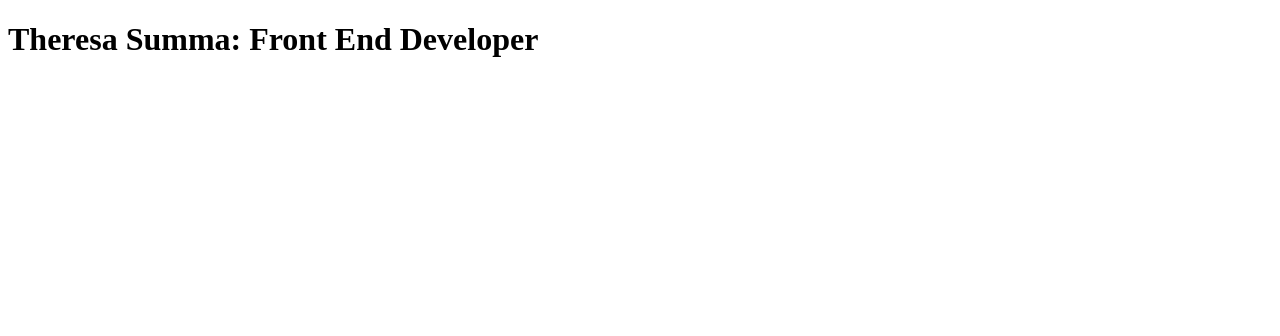
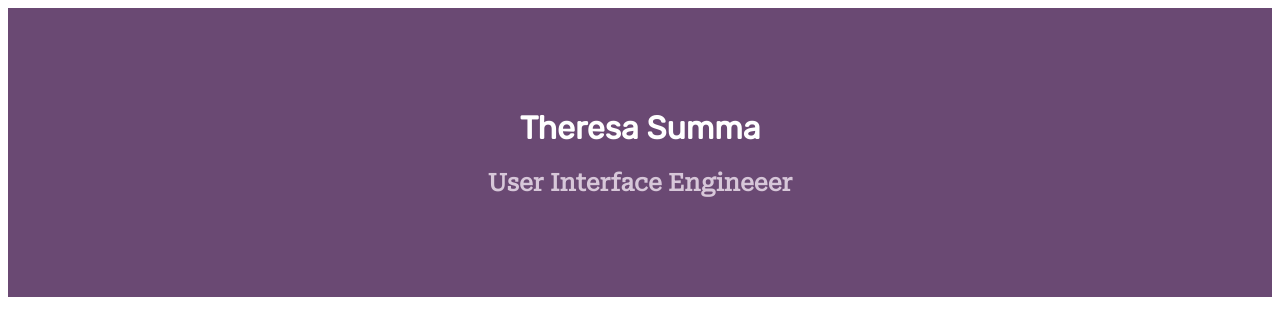
Before and after one commit to theresaanna/theresasumma, a Gatsby site: page / in a window 1280 px wide. Built offline with nearby package versions, Linux system fonts and the light colour scheme; Gatsby itself is replaced by a stand-in of ours.

Commit message:
adding header styling and updating gitignore

```diff
--- a/gatsby-config.js
+++ b/gatsby-config.js
@@ -1,7 +1,19 @@
 module.exports = {
   siteMetadata: {
-      title: `theresasumma`,
-    siteUrl: `https://www.yourdomain.tld`
+      title: 'theresasumma.com',
+    siteUrl: 'http://theresasumma.com'
   },
-  plugins: ["gatsby-plugin-sass"]
+  plugins: [
+    "gatsby-plugin-sass",
+    {
+      resolve: 'gatsby-plugin-google-fonts',
+      options: {
+        fonts: [
+          'rubik',
+          'Roboto Serif'
+        ],
+        display: 'swap'
+      }
+    }
+  ]
 };
--- a/package.json
+++ b/package.json
@@ -15,6 +15,7 @@
   },
   "dependencies": {
     "gatsby": "^4.7.2",
+    "gatsby-plugin-google-fonts": "^1.0.1",
     "gatsby-plugin-sass": "^5.7.0",
     "react": "^17.0.1",
     "react-dom": "^17.0.1",
--- a/src/components/PageHeader.js
+++ b/src/components/PageHeader.js
@@ -1,9 +1,14 @@
 import * as React from "react"
+
+import "./PageHeader.sass"
 
 const PageHeader = () => {
   return (
     <header className="main">
-      <h1>Theresa Summa: Front End Developer</h1>
+      <div className="headers">
+        <h1>Theresa Summa</h1>
+        <h2>User Interface Engineeer</h2>
+      </div>
     </header>
   )
 }
--- /dev/null
+++ b/src/components/PageHeader.sass
@@ -0,0 +1,19 @@
+.main
+  background-color: #6A4973
+  color: #D7C7D9
+  position: relative
+  display: table
+  width: 100%
+  text-align: center
+
+  .headers
+    display: table-cell
+    vertical-align: middle
+    padding: 5em 0
+
+    h1
+      color: #fff
+      font-family: Rubik, sans-serif
+
+    h2
+      font-family: "Roboto Serif", serif
--- a/src/pages/index.js
+++ b/src/pages/index.js
@@ -3,6 +3,7 @@ import * as React from "react"
 import PageHeader from "../components/PageHeader"
 import JobList from "../components/JobList"
 import PageFooter from "../components/PageFooter"
+import "./index.sass"
 
 const IndexPage = () => {
   return (
--- /dev/null
+++ b/src/pages/index.sass
@@ -0,0 +1,3 @@
+html
+  padding: 0
+  margin: 0
```
Also changed, not shown: 2 other files.
